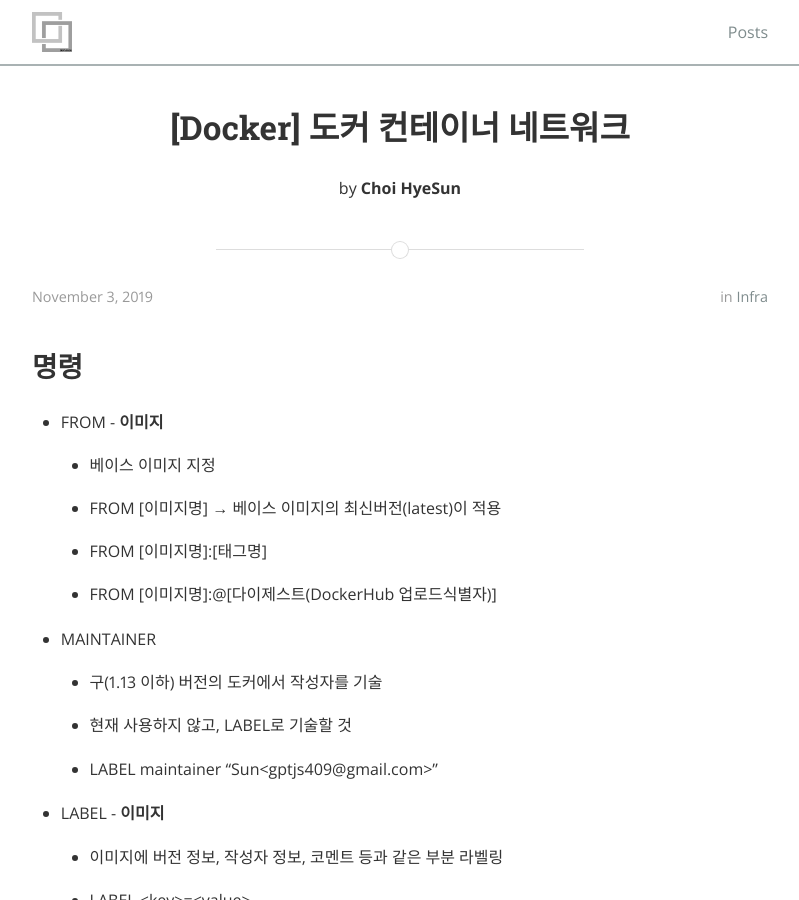
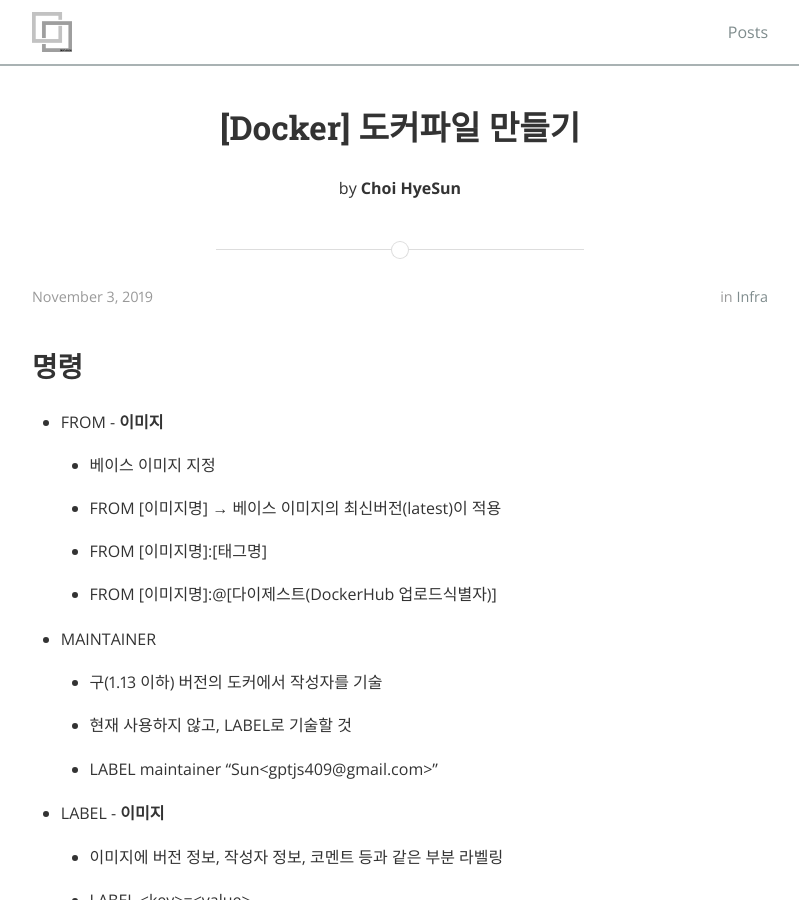
Before and after one commit to gptjs409/gptjs409.github.io, a Jekyll site: the page built from _posts/infra/2019-11-04-dockerfile.md, in a window 1280 px wide and 900 px high. Shown: the whole window, without its empty margins (240-1039 px from the left). Built offline with Jekyll 4.4.1, drawn with Linux system fonts in a browser that asks for light colours; nearby versions of some CDN libraries.

Commit message:
Update 2019-11-04-dockerfile.md

```diff
--- a/_posts/infra/2019-11-04-dockerfile.md
+++ b/_posts/infra/2019-11-04-dockerfile.md
@@ -1,6 +1,6 @@
 ---
 layout: post
-title:  "[Docker] 도커 컨테이너 네트워크"
+title:  "[Docker] 도커파일 만들기"
 date:   2019-11-03 19:30:21
 author: Choi HyeSun
 categories: infra
```
